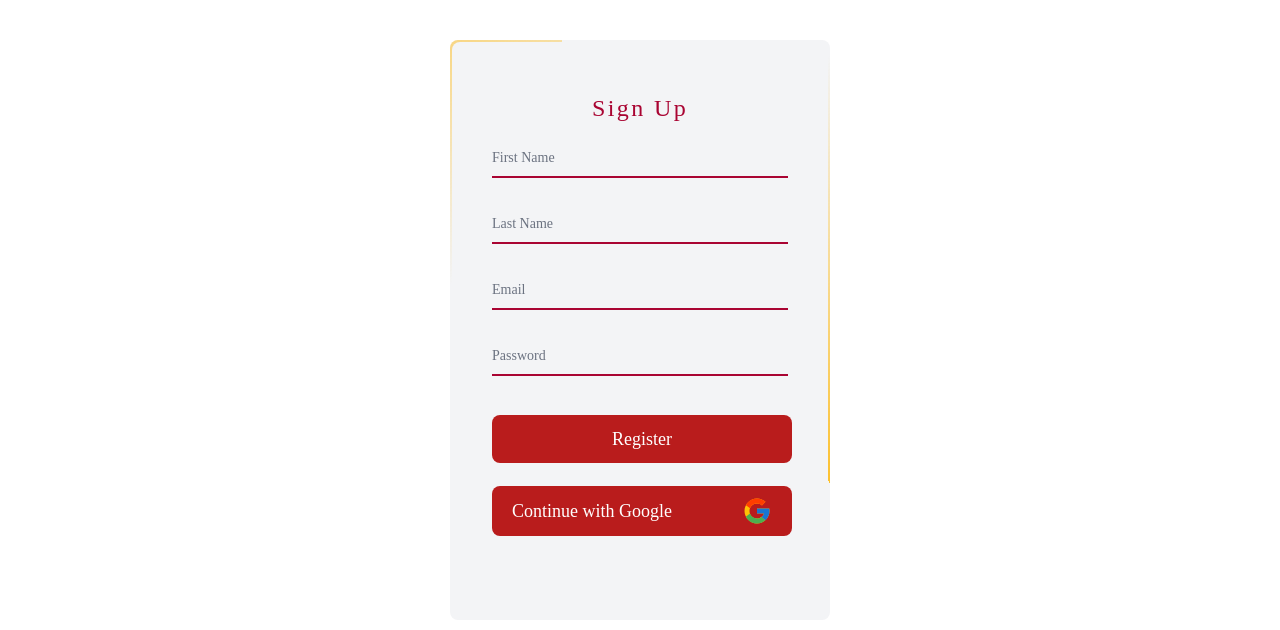
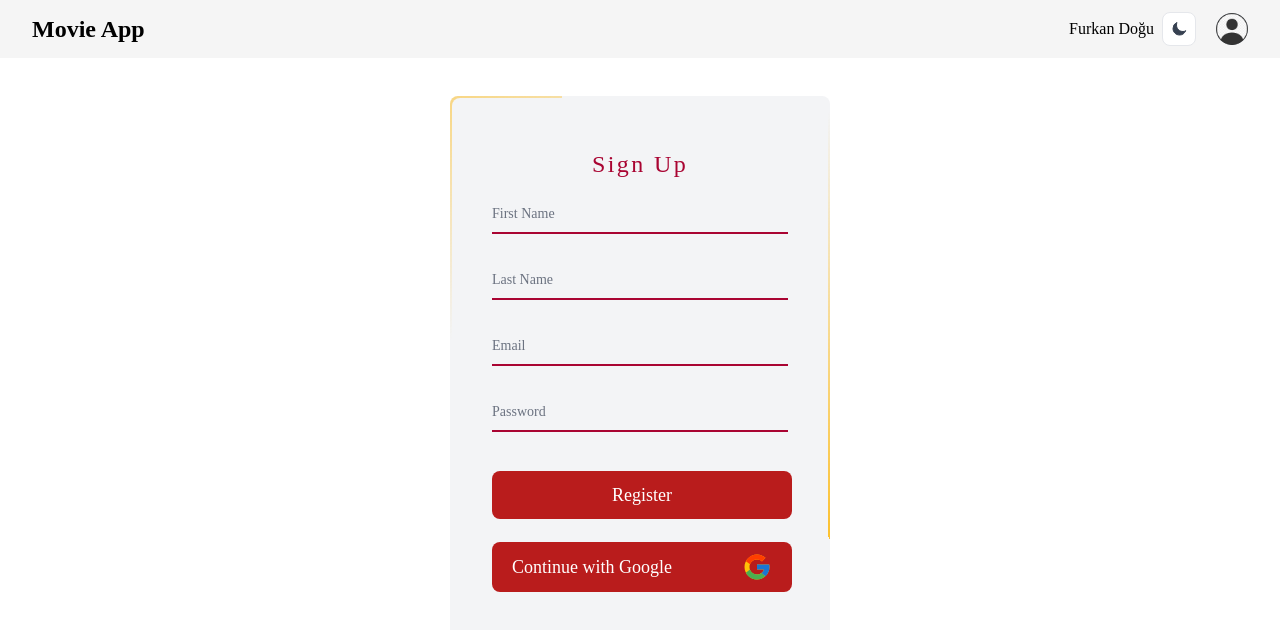
Before and after one commit to furkan-dogu/P08-movie-app, a React (Create React App) app: page /register in a window 1280 px wide. Shown: the top 630 px of the page. Built offline with nearby package versions, Linux system fonts and the light colour scheme.

Commit message:
navbar düzenlendi, dark mode eklendi

```diff
--- a/package.json
+++ b/package.json
@@ -3,6 +3,8 @@
   "version": "0.1.0",
   "private": true,
   "dependencies": {
+    "@headlessui/react": "^1.7.17",
+    "@heroicons/react": "^2.1.1",
     "axios": "^0.26.0",
     "firebase": "^9.6.1",
     "react": "^18.2.0",
--- a/src/App.js
+++ b/src/App.js
@@ -1,10 +1,10 @@
 import React from "react";
-import Register from "./pages/Register";
+import AppRouter from "./router/AppRouter";
 
 const App = () => {
   return (
     <div>
-      <Register />
+      <AppRouter />
     </div>
   );
 };
--- a/src/components/Navbar.jsx
+++ b/src/components/Navbar.jsx
@@ -1,7 +1,108 @@
-import React from "react";
+import { Fragment } from "react";
+import { Disclosure, Menu, Transition } from "@headlessui/react";
+import { Link } from "react-router-dom";
+import avatar from "../assets/icons/avatar.png";
+import Switch from "./Swich";
 
-const Navbar = () => {
-  return <div>Navbar</div>;
-};
+function classNames(...classes) {
+  return classes.filter(Boolean).join(" ");
+}
 
-export default Navbar;
+export default function Navbar() {
+  const currentUser = { displayName: "furkan doğu" };
+  // const currentUser = false
+
+  return (
+    <>
+      <Disclosure
+        as="nav"
+        className="bg-neutral-100 dark:bg-gray-900 py-3 dark:text-white fixed w-full z-20 top-0"
+      >
+        <div className="mx-auto px-2 sm:px-6 lg:px-8">
+          <div className="relative flex items-center justify-between">
+            <Link className="pr-2 text-2xl font-semibold" to={"/"}>
+              Movie App
+            </Link>
+            <div className="absolute inset-y-0 right-0 flex items-center pr-2 sm:static sm:inset-auto sm:ml-6 sm:pr-0">
+              {currentUser && (
+                <h5 className="mr-2 capitalize">{currentUser?.displayName}</h5>
+              )}
+              <Switch/>
+              <Menu as="div" className="relative ml-3">
+                <div>
+                  <Menu.Button className="relative flex rounded-full bg-gray-800 text-sm focus:outline-none focus:ring-2 focus:ring-white focus:ring-offset-2 focus:ring-offset-gray-800">
+                    <span className="absolute -inset-1.5" />
+                    <span className="sr-only">Open user menu</span>
+                    <img
+                      className="h-8 w-8 rounded-full"
+                      src={currentUser?.photoUrl || avatar}
+                      alt="user"
+                      referrerPolicy="no-referrer"
+                    />
+                  </Menu.Button>
+                </div>
+                <Transition
+                  as={Fragment}
+                  enter="transition ease-out duration-100"
+                  enterFrom="transform opacity-0 scale-95"
+                  enterTo="transform opacity-100 scale-100"
+                  leave="transition ease-in duration-75"
+                  leaveFrom="transform opacity-100 scale-100"
+                  leaveTo="transform opacity-0 scale-95"
+                >
+                  <Menu.Items className="absolute right-0 z-10 mt-2 w-48 origin-top-right rounded-md bg-white py-1 shadow-lg ring-1 ring-black ring-opacity-5 focus:outline-none">
+                    {!currentUser && (
+                      <>
+                        <Menu.Item>
+                          {({ active }) => (
+                            <Link
+                              to="/register"
+                              className={classNames(
+                                active ? "bg-gray-100" : "",
+                                "block px-4 py-2 text-sm text-gray-700"
+                              )}
+                            >
+                              Register
+                            </Link>
+                          )}
+                        </Menu.Item>
+                        <Menu.Item>
+                          {({ active }) => (
+                            <Link
+                              to="/login"
+                              className={classNames(
+                                active ? "bg-gray-100" : "",
+                                "block px-4 py-2 text-sm text-gray-700"
+                              )}
+                            >
+                              Login
+                            </Link>
+                          )}
+                        </Menu.Item>
+                      </>
+                    )}
+                    {currentUser && (
+                      <Menu.Item>
+                        {({ active }) => (
+                          <span
+                            className={classNames(
+                              active ? "bg-gray-100" : "",
+                              "block px-4 py-2 text-sm text-gray-700 cursor-pointer"
+                            )}
+                          >
+                            Logout
+                          </span>
+                        )}
+                      </Menu.Item>
+                    )}
+                  </Menu.Items>
+                </Transition>
+              </Menu>
+            </div>
+          </div>
+        </div>
+      </Disclosure>
+      <div className="h-[56px]"></div>
+    </>
+  );
+}
--- /dev/null
+++ b/src/components/Swich.jsx
@@ -0,0 +1,35 @@
+import { MoonIcon, SunIcon } from "@heroicons/react/24/outline";
+import React, { useState } from "react";
+
+const Switch = () => {
+  const [darkMode, setDarkMode] = useState(
+    localStorage.getItem("darkMode") || false
+  );
+
+  if (darkMode) {
+    document.documentElement.classList.add("dark");
+    localStorage.setItem("darkMode", true);
+  } else {
+    document.documentElement.classList.remove("dark");
+    localStorage.removeItem("darkMode");
+  }
+
+  return (
+    <div className="flex col-span-1 justify-end">
+      <button
+        type="button"
+        title="Toggle dark/light mode"
+        onClick={() => setDarkMode(!darkMode)}
+        className="flex items-center p-2 mr-2 text-xs font-medium text-gray-700 bg-white rounded-lg border border-gray-200 toggle-dark-state-example hover:bg-gray-100 hover:text-blue-700 focus:z-10 focus:ring-2 focus:ring-gray-300 dark:focus:ring-gray-500 dark:bg-gray-800 focus:outline-none dark:text-gray-400 dark:border-gray-600 dark:hover:text-white dark:hover:bg-gray-700"
+      >
+        {darkMode ? (
+          <SunIcon className="fill-current h-4 w-4" />
+        ) : (
+          <MoonIcon className="fill-current h-4 w-4" />
+        )}
+      </button>
+    </div>
+  );
+};
+
+export default Switch;
--- a/src/router/AppRouter.jsx
+++ b/src/router/AppRouter.jsx
@@ -1,7 +1,23 @@
 import React from "react";
+import { BrowserRouter, Route, Routes } from "react-router-dom";
+import Main from "../pages/Main";
+import Navbar from "../components/Navbar";
+import Register from "../pages/Register";
+import Login from "../pages/Login";
+import MovieDetail from "../pages/MovieDetail";
 
 const AppRouter = () => {
-  return <div>AppRouter</div>;
+  return (
+  <BrowserRouter>
+    <Navbar/>
+    <Routes>
+      <Route path="/" element={<Main/>} />
+      <Route path="/login" element={<Login/>} />
+      <Route path="/register" element={<Register/>} />
+      <Route path="/details/:id" element={<MovieDetail/>} />
+    </Routes>
+  </BrowserRouter>
+  )
 };
 
 export default AppRouter;
```
Also changed, not shown: 1 other file (tests, documents, lock files or other folders).
